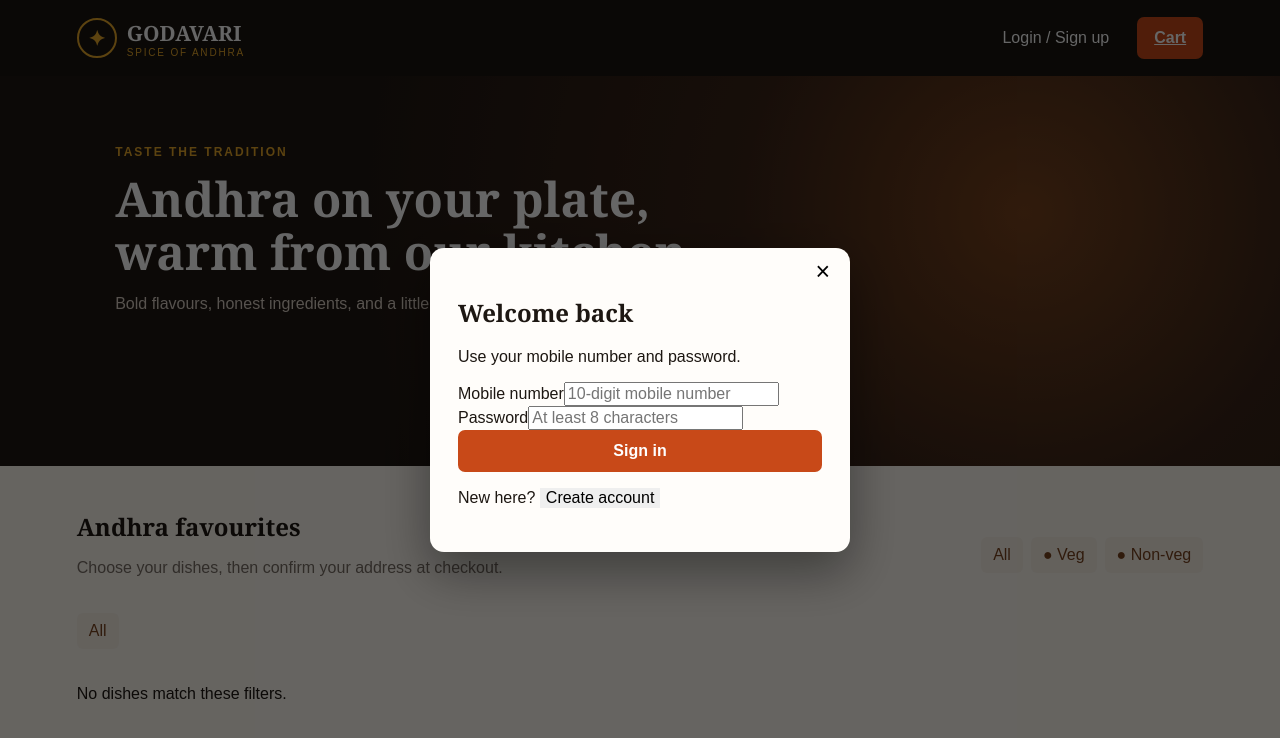
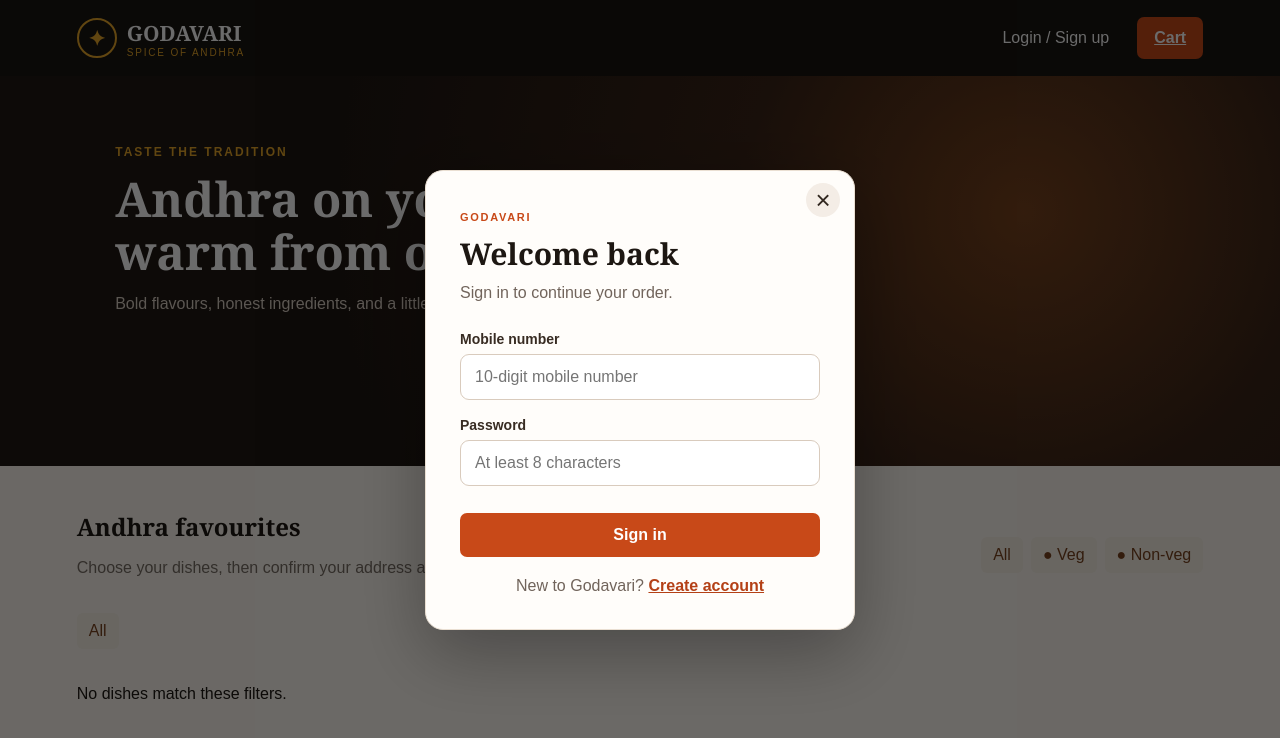
Before and after one commit to Bharat0264/Godavari, a Next.js app in the folder frontend/: page / in a window 1280 px wide. Both pictures are taken after a click on the button "Login / Sign up". Shown: the top 738 px of the page. Built offline with nearby package versions, Linux system fonts and the light colour scheme; no server answers.

Commit message:
Improve password sign-in form layout

```diff
--- a/frontend/app/layout.tsx
+++ b/frontend/app/layout.tsx
@@ -1,6 +1,6 @@
 import type {Metadata} from 'next';
 import NavLinkFix from './nav-link-fix-client';
 import LoginGate from './login-gate';
-import './globals.css';import './checkout/checkout.css';import './admin/admin.css';import './table.css';import './cards.css';import './no-food-images.css';import './settings-form.css';
+import './globals.css';import './checkout/checkout.css';import './admin/admin.css';import './table.css';import './cards.css';import './no-food-images.css';import './settings-form.css';import './login.css';
 export const metadata:Metadata={title:'Godavari — Spice of Andhra',description:'Authentic Andhra food, delivered warm.'};
 export default function RootLayout({children}:{children:React.ReactNode}){return <html lang="en"><body>{children}<NavLinkFix/><LoginGate/></body></html>}
--- /dev/null
+++ b/frontend/app/login.css
@@ -0,0 +1,7 @@
+.auth-backdrop{position:fixed;inset:0;z-index:1000;display:grid;place-items:center;padding:20px;background:rgb(0 0 0 / .58)}
+.auth-card{position:relative;width:min(430px,100%);padding:34px;border:1px solid #eadfd2;border-radius:18px;background:#fffdfa;box-shadow:0 24px 70px rgb(0 0 0 / .3)}
+.auth-close{position:absolute;top:12px;right:14px;width:34px;height:34px;border:0;border-radius:50%;background:#f4ede6;color:#31271f;font-size:26px;line-height:1;cursor:pointer}
+.auth-heading{margin:2px 38px 26px 0}.auth-heading span{color:#c84918;font-size:11px;font-weight:800;letter-spacing:1.7px}.auth-heading h2{margin:8px 0 7px;font-size:30px}.auth-heading p{margin:0;color:#71645b;line-height:1.5}
+.auth-field{display:block;margin:17px 0}.auth-field span{display:block;margin-bottom:7px;color:#382c23;font-size:14px;font-weight:700}.auth-field input{box-sizing:border-box;display:block;width:100%;padding:13px 14px;border:1px solid #d9cbbd;border-radius:9px;background:white;font:inherit;outline:none}.auth-field input:focus{border-color:#c84918;box-shadow:0 0 0 3px #c8491822}
+.auth-submit{width:100%;margin-top:10px;padding:13px}.auth-switch{margin:20px 0 0;text-align:center;color:#71645b}.auth-switch button{border:0;background:none;padding:0;color:#b44016;font:inherit;font-weight:700;cursor:pointer;text-decoration:underline}
+@media(max-width:480px){.auth-card{padding:27px 22px}.auth-heading h2{font-size:27px}}
```
Also changed, not shown: frontend/app/login-gate.tsx (+1 -1 lines).
